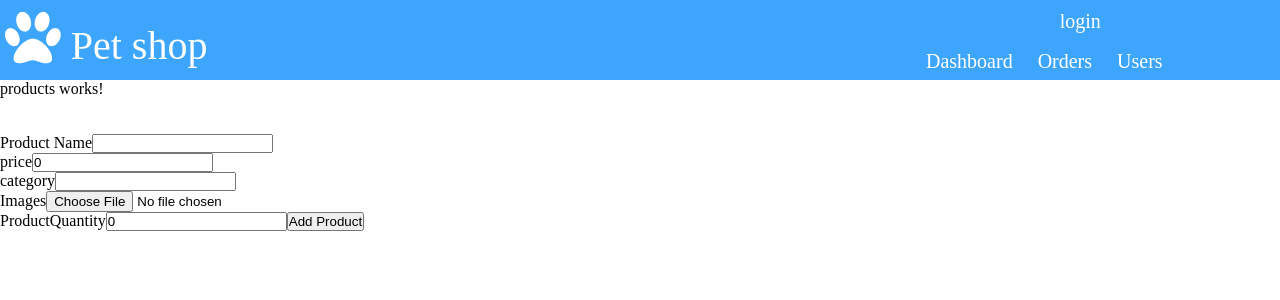
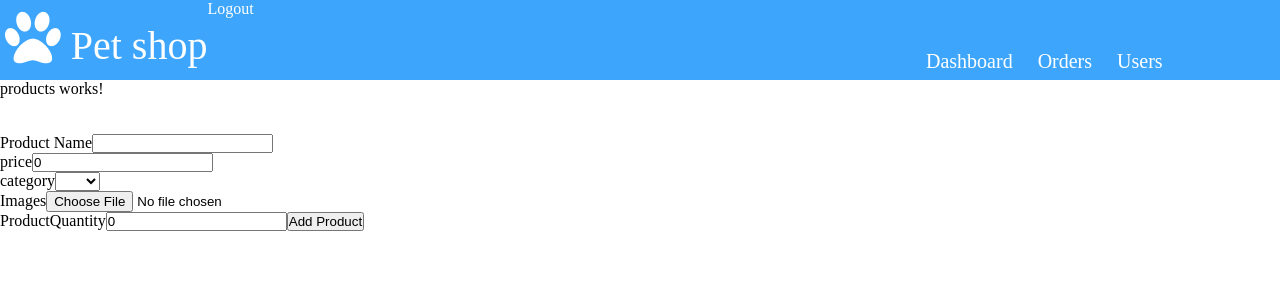
Before and after one commit to fresher-batch-2021/petshop-angular, an Angular app: page /addproduct in a window 1280 px wide. Shown: the top 300 px of the page. Built offline with nearby package versions, Linux system fonts and the light colour scheme.

Commit message:
new changes

```diff
--- a/src/app/addproduct/addproduct.component.html
+++ b/src/app/addproduct/addproduct.component.html
@@ -14,7 +14,11 @@
             <label for="price">price</label>
             <input type="number" name="price" id="price" [(ngModel)]="price"> <br>
             <label for="category">category</label>
-            <input type="text" name="category" id="category" [(ngModel)]="category"> <br>
+            <select name="category" id="category" [(ngModel)]="category">
+                <option value="dog">dog</option>
+                <option value="cat">cat</option>
+                <option value="bird">bird</option>
+            </select> <br>
             <label for="image">Images</label>
             <input type="file" (change)="onFileUpload($event)" name="image" id="image" [(ngModel)]="imageUrl"> <br>
             <label for="quantity">ProductQuantity</label>
--- a/src/app/addproduct/addproduct.component.ts
+++ b/src/app/addproduct/addproduct.component.ts
@@ -1,6 +1,7 @@
 import { Component, OnInit } from '@angular/core';
 import { ValidationService } from '../validation.service';
 import { ProductService } from '../product.service';
+import { Router } from '@angular/router';
 
 @Component({
   selector: 'app-addproduct',
@@ -9,7 +10,7 @@ import { ProductService } from '../product.service';
 })
 export class AddproductComponent implements OnInit {
 
-  constructor(private validator:ValidationService ,private productService:ProductService) { }
+  constructor(private validator:ValidationService ,private productService:ProductService, private route:Router) { }
   productName:string="";
   price:number=0;
   imageUrl:any;
@@ -35,6 +36,7 @@ export class AddproductComponent implements OnInit {
 
   addProduct()
   {
+    alert("ki")
    let name=this.productName;
    let price=this.price;
    let imageUrl=this.imageUrl;
@@ -56,6 +58,8 @@ export class AddproductComponent implements OnInit {
       {
         let data=res.data;
         console.log(data);
+
+        this.route.navigate(['../product'])
         // alert("working");
      }).catch((err:any)=>
       {
--- a/src/app/header/header.component.html
+++ b/src/app/header/header.component.html
@@ -3,9 +3,9 @@
 
 
     <div class="navbar">
-        <div class="signin"><a routerLink="../login">login</a>
+        <a (click)="logout()">Logout</a>
 
-    </div>
+
         <div class="logo">
         <a href="index.html"><span style="font-size: 60px; color:white"><i class="fa fa-paw" aria-hidden="true"></i></span> Pet shop</a>
     </div>
--- a/src/app/header/header.component.ts
+++ b/src/app/header/header.component.ts
@@ -1,4 +1,5 @@
 import { Component, OnInit } from '@angular/core';
+import { Router } from '@angular/router';
 
 @Component({
   selector: 'app-header',
@@ -7,9 +8,13 @@ import { Component, OnInit } from '@angular/core';
 })
 export class HeaderComponent implements OnInit {
 
-  constructor() { }
+  constructor(private route:Router) { }
 
   ngOnInit(): void {
   }
-
+  logout()
+  {
+    localStorage.clear();
+    this.route.navigate(['/login']);
+  }
 }
--- a/src/app/login/login.component.ts
+++ b/src/app/login/login.component.ts
@@ -10,7 +10,6 @@ export class LoginComponent implements OnInit {
   constructor() { }
 
   ngOnInit(): void {
-    alert("hi")
   }
   email:string="";
   password:string="";
--- a/src/app/orders/orders.component.ts
+++ b/src/app/orders/orders.component.ts
@@ -29,7 +29,7 @@ listOrders:any;
     });
   }
   status(updateProductObj:any){
-alert("hello")
+
     const id=updateProductObj._id;
     const rev=updateProductObj._rev;
     updateProductObj.status='delivered';
--- a/src/app/uservalidation.service.ts
+++ b/src/app/uservalidation.service.ts
@@ -17,8 +17,6 @@ export class UservalidationService {
 
   static getUser(){
     const url=Url+"_all_docs?include_docs=true";
-
-
        return axios.get(url, { headers: {'Authorization': basicAuth }});
     }
    deleteUser(id:any,rev:any){
```
Also changed, not shown: src/app/product.service.ts (line endings or trailing spaces).
